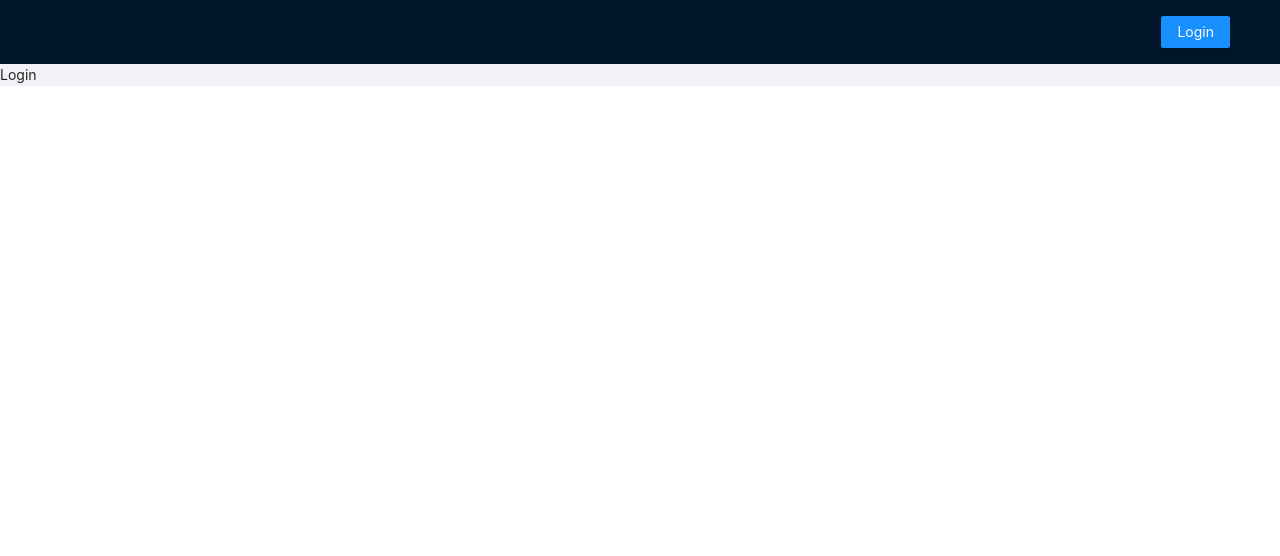
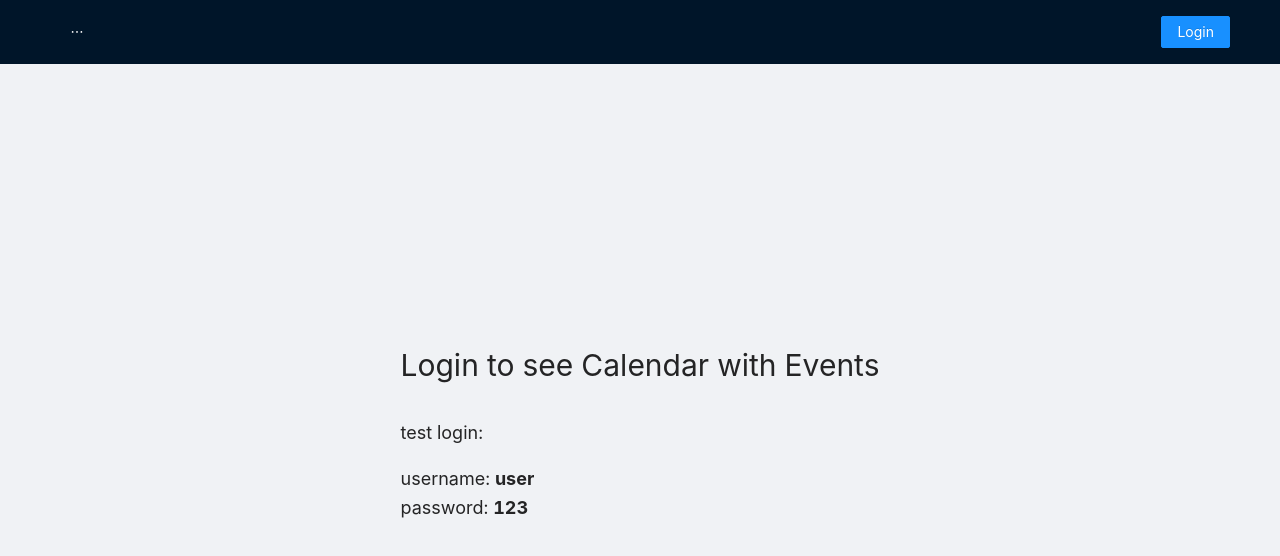
Before and after one commit to AlexBachurin/Event-Calendar-React-TS, a React (Create React App) app: page /home in a window 1280 px wide. Shown: the top 556 px of the page. Built offline with nearby package versions, Linux system fonts and the light colour scheme.

Commit message:
added calendar

```diff
--- a/src/App.css
+++ b/src/App.css
@@ -6,3 +6,13 @@
 .login-form-button {
   margin-right: 20px;
 }
+.main__content {
+  height: calc(100vh - 64px);
+}
+.main__content-wrapper {
+  font-size: 18px;
+  padding: 30px;
+}
+.main__title {
+  font-size: 30px;
+}
--- a/src/components/Navbar.tsx
+++ b/src/components/Navbar.tsx
@@ -1,6 +1,7 @@
-import { Button, Layout,  Row } from 'antd'
+import { Button, Layout,  Menu,  Row } from 'antd'
 import  { FC } from 'react'
 import { useDispatch } from 'react-redux';
+import { Link } from 'react-router-dom';
 
 import { useAppDispatch } from '../hooks/useAppDispatch';
 import { useTypedSelector } from '../hooks/useTypedSelector';
@@ -22,15 +23,30 @@ const Navbar: FC = () => {
 
   return (
     <Layout.Header>
-      <Row className='h-100' justify='end' align='middle' >
+      <Row className='h-100' justify='space-between' align='middle' >
         {isAuth ?
           <>
-          <div style={{color: 'white', marginRight: '20px'}}>
-            {user.username}
-          </div>
-          <Button type="primary" onClick={() => authDispatch(AuthActionCreators.logout())}>Logout</Button>
+          <Menu theme="dark" mode="horizontal" defaultSelectedKeys={['2']}>
+              <Menu.Item key='1'><Link to='/home'>Home</Link></Menu.Item>
+              <Menu.Item key='2'><Link to='/event'>event</Link></Menu.Item>
+          </Menu>
+          <Row justify='center' align='middle'>
+            <div style={{color: 'white', marginRight: '20px'}}>
+                {user.username}
+            </div>
+            <Button type="primary" onClick={() => authDispatch(AuthActionCreators.logout())}>Logout</Button>
+          </Row>
           </>
-        :  <Button type="primary" onClick={showModal}>Login</Button>}
+          :
+          <>
+          <Menu theme="dark" mode="horizontal" defaultSelectedKeys={['1']}>
+              <Menu.Item key='1'><Link to='/home'>Home</Link></Menu.Item>
+          </Menu>
+          <Button type="primary" onClick={showModal}>Login</Button>
+         </>
+
+
+        }
       </Row>
       <LoginFormModal isShowRegister={isShowRegister} isModalVisible={isModalVisible} handleCancel={handleCancel}/>
     </Layout.Header>
--- a/src/index.tsx
+++ b/src/index.tsx
@@ -9,7 +9,7 @@ import { store } from './store';
 ReactDOM.render(
     <Provider store={store}>
         <BrowserRouter>
-        <App />
+          <App />
         </BrowserRouter>
     </Provider>
   ,
--- a/src/pages/Event.tsx
+++ b/src/pages/Event.tsx
@@ -1,8 +1,13 @@
+import { Calendar, Row } from 'antd'
 import React, {FC} from 'react'
 
 const Event:FC = () => {
   return (
-    <div>Event:FC</div>
+    <Row align='middle' className='main__content' justify='center'>
+      <div className="main__content-wrapper">
+        <Calendar />
+      </div>
+    </Row>
   )
 }
 
--- a/src/pages/Login.tsx
+++ b/src/pages/Login.tsx
@@ -1,8 +1,18 @@
 import React, {FC} from 'react'
-
+import { Row } from 'antd'
 const Login: FC = () => {
   return (
-    <div>Login</div>
+    <Row align='middle' className='main__content' justify='center'>
+      <div className="main__content-wrapper">
+        <p className='main__title'>Login to see Calendar with Events</p>
+
+        <p>test login:</p>
+
+        <span>username: <strong>user</strong></span>
+        <br />
+        <span>password: <strong>123</strong></span>
+      </div>
+    </Row>
   )
 }
 
```
